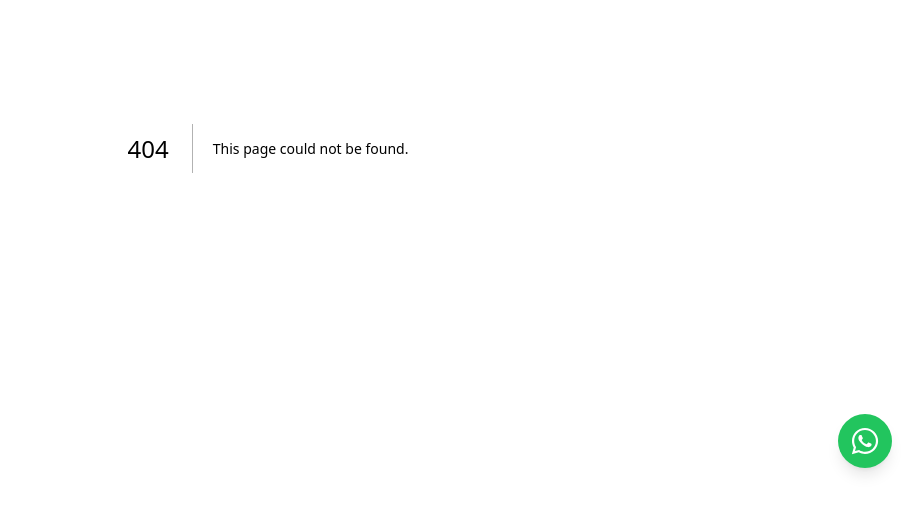
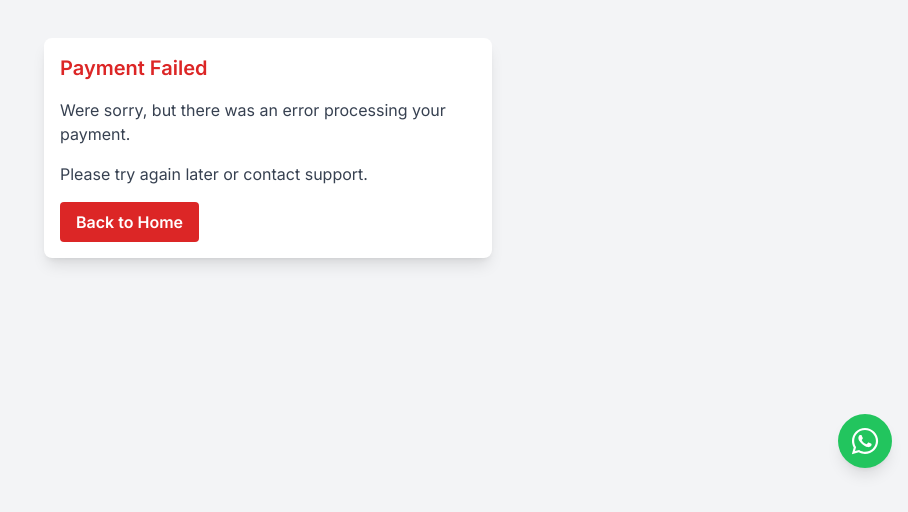
Before and after one commit to KarthikShetty5/LABHKARI_Complete, a Next.js app: page /error in a window 1280 px wide. Before the commit this address had no page. Shown: the part 252-764 px from the top of the page, without its empty margins (372-1280 px from the left). Built offline with nearby package versions, Linux system fonts and the light colour scheme.

Commit message:
Done error page

```diff
--- a/app/admin/update/page.tsx
+++ b/app/admin/update/page.tsx
@@ -104,7 +104,7 @@ const ProductEditPage = () => {
                                 <label className="block mb-1 text-gray-600">Image URLs:</label>
                                 <input
                                     type="text"
-                                    name="imageUrls"
+                                    name="image"
                                     value={product.image}
                                     onChange={handleChange}
                                     className="w-full border border-gray-300 rounded-md p-2 focus:outline-none focus:border-blue-500"
--- /dev/null
+++ b/app/error/page.tsx
@@ -0,0 +1,24 @@
+'use client'
+import React from 'react';
+
+const PaymentFailed = () => {
+  return (
+    <div className="flex items-center justify-center h-screen bg-gray-100">
+      <div className="max-w-md w-full p-4 bg-white rounded-lg shadow-lg">
+        <h2 className="text-xl font-semibold text-red-600 mb-4">Payment Failed</h2>
+        <p className="text-gray-700 mb-4">Were sorry, but there was an error processing your payment.</p>
+        <p className="text-gray-700 mb-4">Please try again later or contact support.</p>
+        <button
+          className="bg-red-600 hover:bg-red-700 text-white font-semibold py-2 px-4 rounded focus:outline-none focus:ring-2 focus:ring-red-500 focus:ring-offset-2"
+          onClick={() => {
+            window.location.href = '/';
+          }}
+        >
+          Back to Home
+        </button>
+      </div>
+    </div>
+  );
+};
+
+export default PaymentFailed;
--- a/next.config.mjs
+++ b/next.config.mjs
@@ -1,7 +1,7 @@
 /** @type {import('next').NextConfig} */
 const nextConfig = {
     images: {
-        domains: ['images.sportsdirect.com', 'images.unsplash.com', 'th.bing.com', '', 'cdn7.dissolve.com', 'cdn.iconscout.com', 'labhkari.s3.ap-south-1.amazonaws.com'],
+        domains: ['images.sportsdirect.com', 'images.unsplash.com', 'th.bing.com', '', 'cdn7.dissolve.com', 'cdn.iconscout.com', 'labhkari.s3.ap-south-1.amazonaws.com','labhkarih-1.amazonaws.com'],
     },
     env: {
         NEXT_PUBLIC_CLIENT_URL: process.env.NEXT_PUBLIC_CLIENT_URL,
--- a/package.json
+++ b/package.json
@@ -10,14 +10,19 @@
   },
   "dependencies": {
     "@aws-sdk/client-s3": "^3.598.0",
+    "@types/dateformat": "^5.0.2",
+    "@types/express-validator": "^3.0.0",
+    "@types/sha256": "^0.2.2",
     "aws-sdk": "^2.1642.0",
     "axios": "^1.7.2",
     "bcrypt": "^5.1.1",
     "cookie": "^0.6.0",
     "cors": "^2.8.5",
     "crypto-js": "^4.2.0",
+    "dateformat": "^5.0.3",
     "dotenv": "^16.4.5",
     "express": "^4.19.2",
+    "express-validator": "^7.1.0",
     "fs": "^0.0.1-security",
     "jsonwebtoken": "^9.0.2",
     "mongoose": "^8.4.1",
@@ -35,6 +40,7 @@
     "react-responsive-carousel": "^3.2.23",
     "react-slick": "^0.30.2",
     "react-toastify": "^10.0.5",
+    "sha256": "^0.2.0",
     "slick-carousel": "^1.8.1",
     "twilio": "^5.2.1"
   },
--- /dev/null
+++ b/pages/api/sendtoairpay.ts
@@ -0,0 +1,38 @@
+// pages/api/sendtoairpay.ts
+import { NextApiRequest, NextApiResponse } from 'next';
+import { check, validationResult } from 'express-validator';
+import sha256 from 'sha256';
+import dateFormat from 'dateformat';
+
+const handler = async (req: NextApiRequest, res: NextApiResponse) => {
+  try {
+    // Your validation logic here using check() and validationResult()
+    const errors = validationResult(req);
+    if (!errors.isEmpty()) {
+      return res.status(400).json({ errors: errors.array() });
+    }
+
+    const { buyerFirstName, buyerLastName, buyerPhone, amount, buyerEmail, currency, isocurrency, orderid, buyerPinCode } = req.body;
+    const now = new Date();
+
+    // Example data concatenation and hashing logic
+    const alldata = buyerEmail + buyerFirstName + buyerLastName + amount + orderid;
+    const privatekey = sha256(process.env.SECRET + '@' + process.env.USERNAME + ':|:' + process.env.PASSWORD);
+    const keySha256 = sha256(process.env.USERNAME + '~:~' + process.env.PASSWORD);
+    const aldataWithDate = alldata + dateFormat(now, 'yyyy-mm-dd');
+    const checksum = sha256(keySha256 + '@' + aldataWithDate);
+
+    // Example: Rendering data to a template
+    res.status(200).json({
+      mid: process.env.MID,
+      data: req.body,
+      privatekey: privatekey,
+      checksum: checksum,
+    });
+  } catch (error) {
+    console.error('Error processing request:', error);
+    res.status(500).json({ error: 'Server error' });
+  }
+};
+
+export default handler;
```
Also changed, not shown: 1 other file (tests, documents, lock files or other folders).
